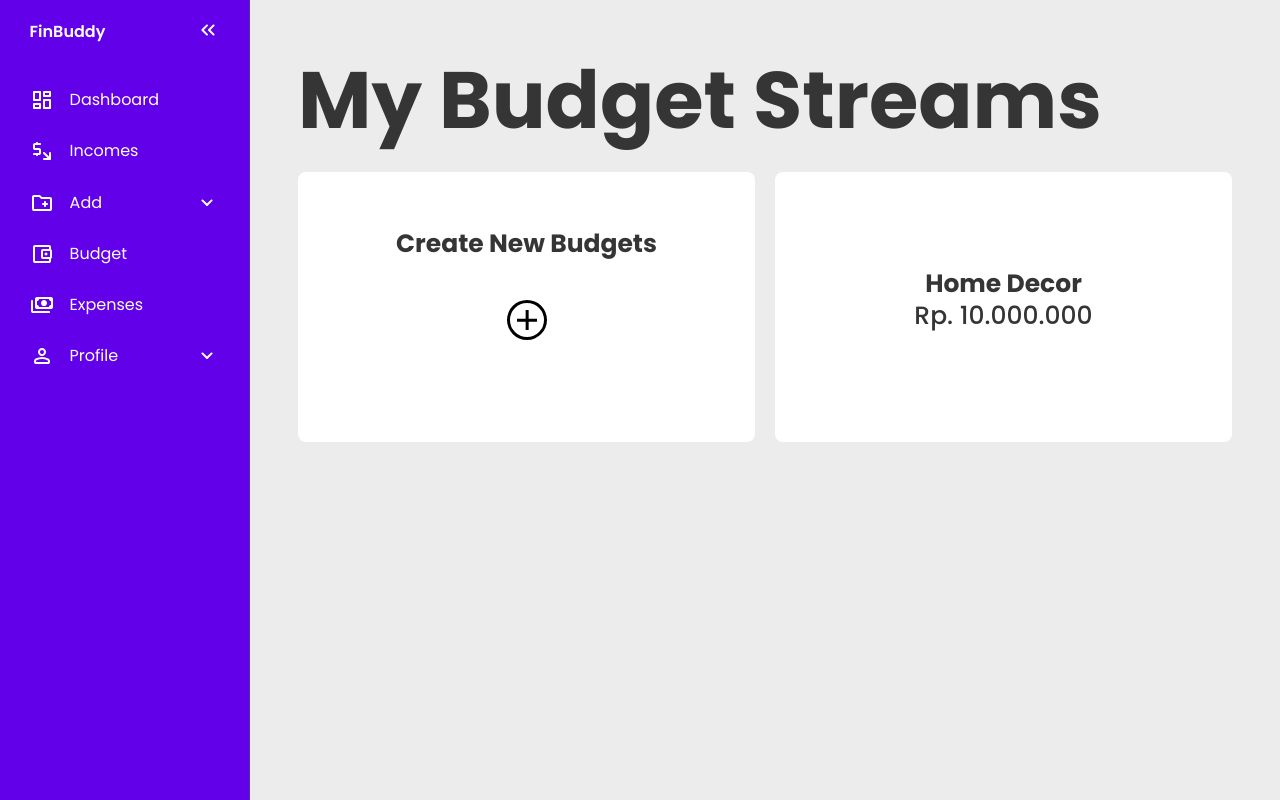
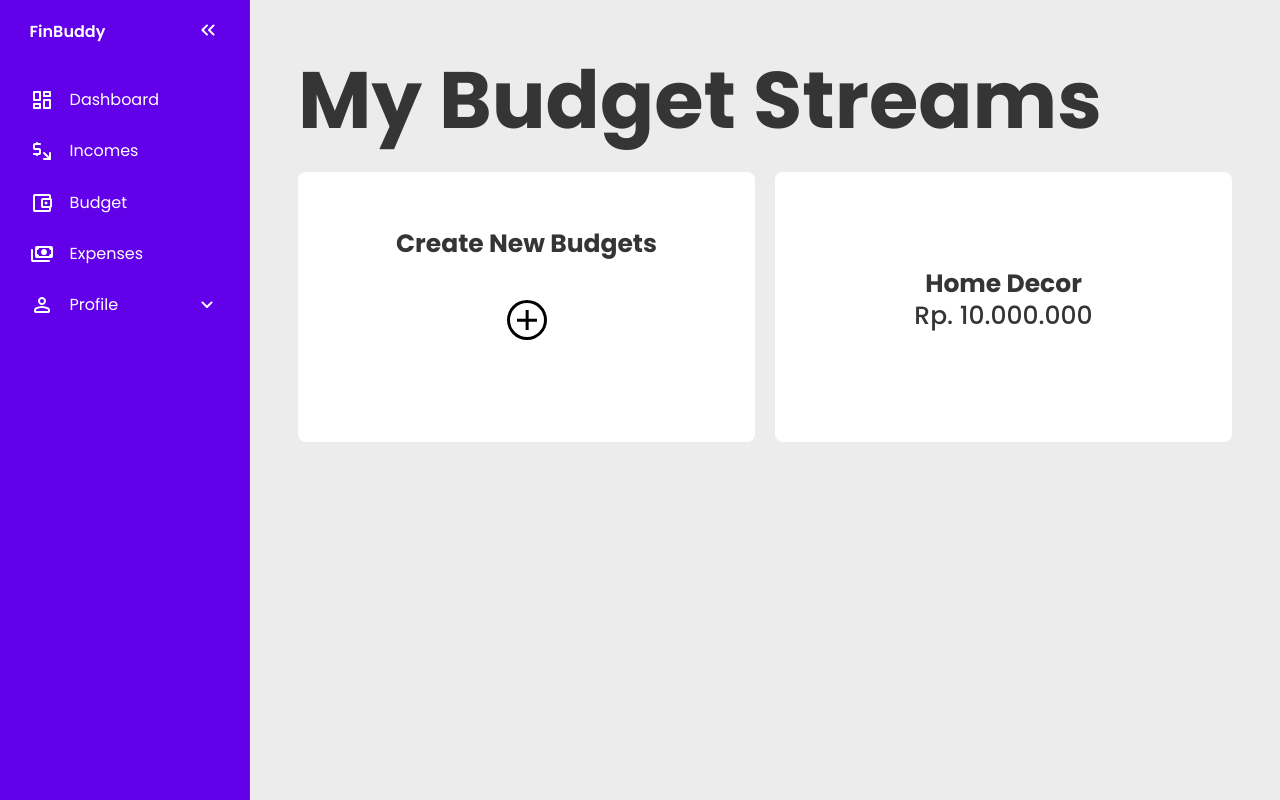
Before and after one commit to almaas-izdihar/fin-buddy, a PHP site: page /index.php?page=budget in a window 1280 px wide. Run offline with PHP 8.4, Linux system fonts and the light colour scheme.

Commit message:
code update

```diff
--- a/index.php
+++ b/index.php
@@ -33,20 +33,6 @@
 					<svg xmlns="http://www.w3.org/2000/svg" height="24px" viewBox="0 -960 960 960" width="24px" fill="#e8eaed"><path d="M704-200 532-372q-11-11-11.5-27.5T531-428q11-12 28-12t29 12l172 172v-144q0-17 11.5-28.5T800-440q17 0 28.5 11.5T840-400v240q0 17-11.5 28.5T800-120H560q-17 0-28.5-11.5T520-160q0-17 11.5-28.5T560-200h144ZM240-320h-80q-17 0-28.5-11.5T120-360q0-17 11.5-28.5T160-400h200v-120H200q-33 0-56.5-23.5T120-600v-120q0-33 23.5-56.5T200-800h40q0-17 11.5-28.5T280-840q17 0 28.5 11.5T320-800h80q17 0 28.5 11.5T440-760q0 17-11.5 28.5T400-720H200v120h160q33 0 56.5 23.5T440-520v120q0 33-23.5 56.5T360-320h-40q0 17-11.5 28.5T280-280q-17 0-28.5-11.5T240-320Z"/></svg>
 					<span>Incomes</span>
 				</a>
-			</li>
-			<li>
-				<button onclick=toggleSubMenu(this) class="dropdown-btn">
-					<svg xmlns="http://www.w3.org/2000/svg" height="24px" viewBox="0 -960 960 960" width="24px" fill="#e8eaed"><path d="M160-160q-33 0-56.5-23.5T80-240v-480q0-33 23.5-56.5T160-800h207q16 0 30.5 6t25.5 17l57 57h320q33 0 56.5 23.5T880-640v400q0 33-23.5 56.5T800-160H160Zm0-80h640v-400H447l-80-80H160v480Zm0 0v-480 480Zm400-160v40q0 17 11.5 28.5T600-320q17 0 28.5-11.5T640-360v-40h40q17 0 28.5-11.5T720-440q0-17-11.5-28.5T680-480h-40v-40q0-17-11.5-28.5T600-560q-17 0-28.5 11.5T560-520v40h-40q-17 0-28.5 11.5T480-440q0 17 11.5 28.5T520-400h40Z"/></svg>
-					<span>Add</span>
-					<svg xmlns="http://www.w3.org/2000/svg" height="24px" viewBox="0 -960 960 960" width="24px" fill="#e8eaed"><path d="M480-361q-8 0-15-2.5t-13-8.5L268-556q-11-11-11-28t11-28q11-11 28-11t28 11l156 156 156-156q11-11 28-11t28 11q11 11 11 28t-11 28L508-372q-6 6-13 8.5t-15 2.5Z"/></svg>
-				</button>
-				<ul class="sub-menu">
-					<div>
-						<li><a href="?page=newIncome">New Income Source</a></li>
-						<li><a href="?page=newBudget">New Budgets</a></li>
-						<li><a href="?page=newExpense">New Expense</a></li>
-					</div>
-				</ul>
 			</li>
 			<li>
 				<a href="?page=budget">
--- a/pages/budget.php
+++ b/pages/budget.php
@@ -13,7 +13,7 @@
 
         <!-- Latest Budget Card -->
         <div class="card hover-card" onclick="window.location.href='?page=newIncome';" style="cursor: pointer;">
-            <h1 class="card-title" style="margin-top: 80px; font_size: 100px;">Home Decor</h1>
+            <h1 class="card-title" style="margin-top: 80px;">Home Decor</h1>
             <h3 class="card-subtitle mb-2 text-muted">Rp. 10.000.000</h3>
         </div>
     </div>
```
Also changed, not shown: config/database.php (deleted, +0 -21 lines).
